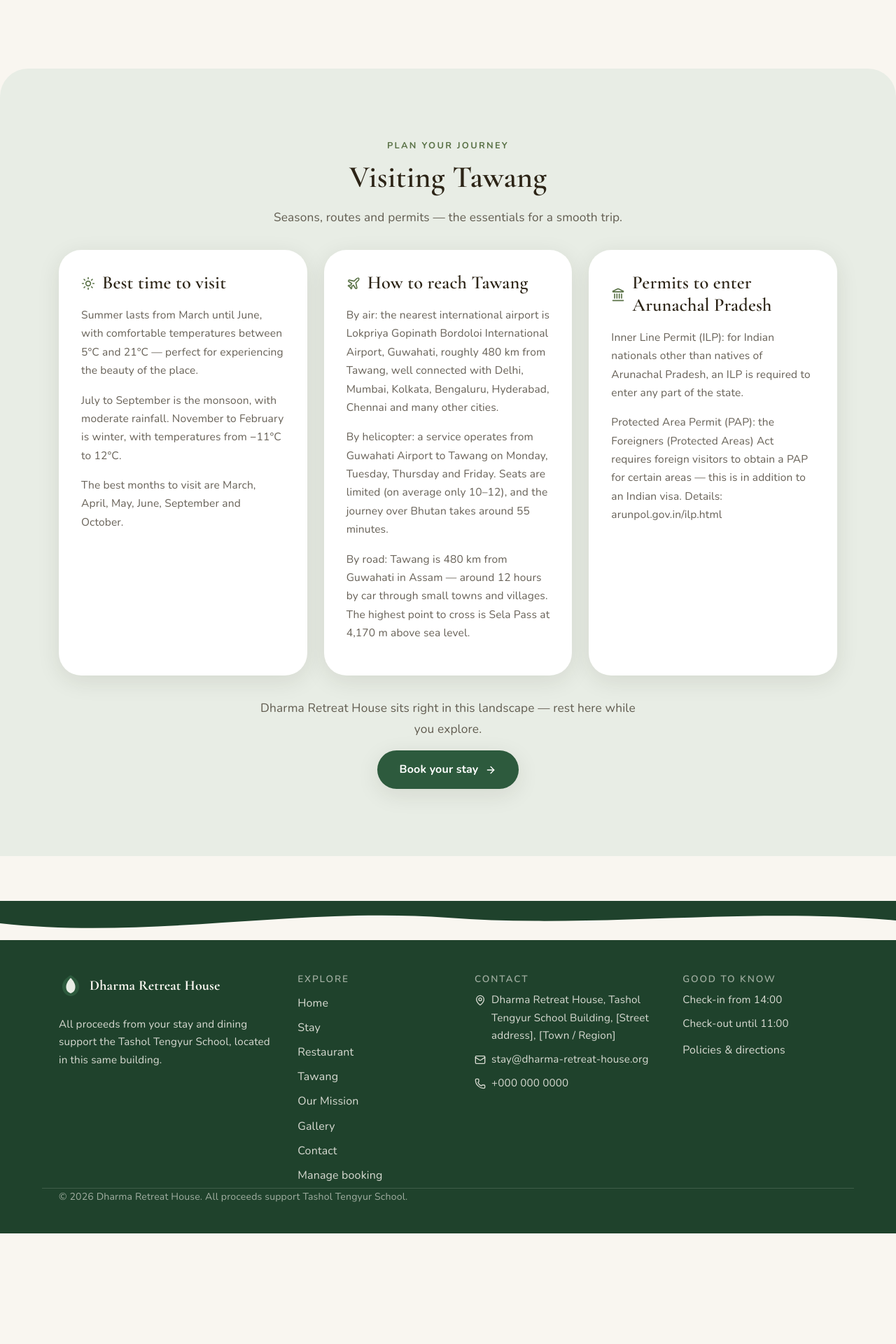
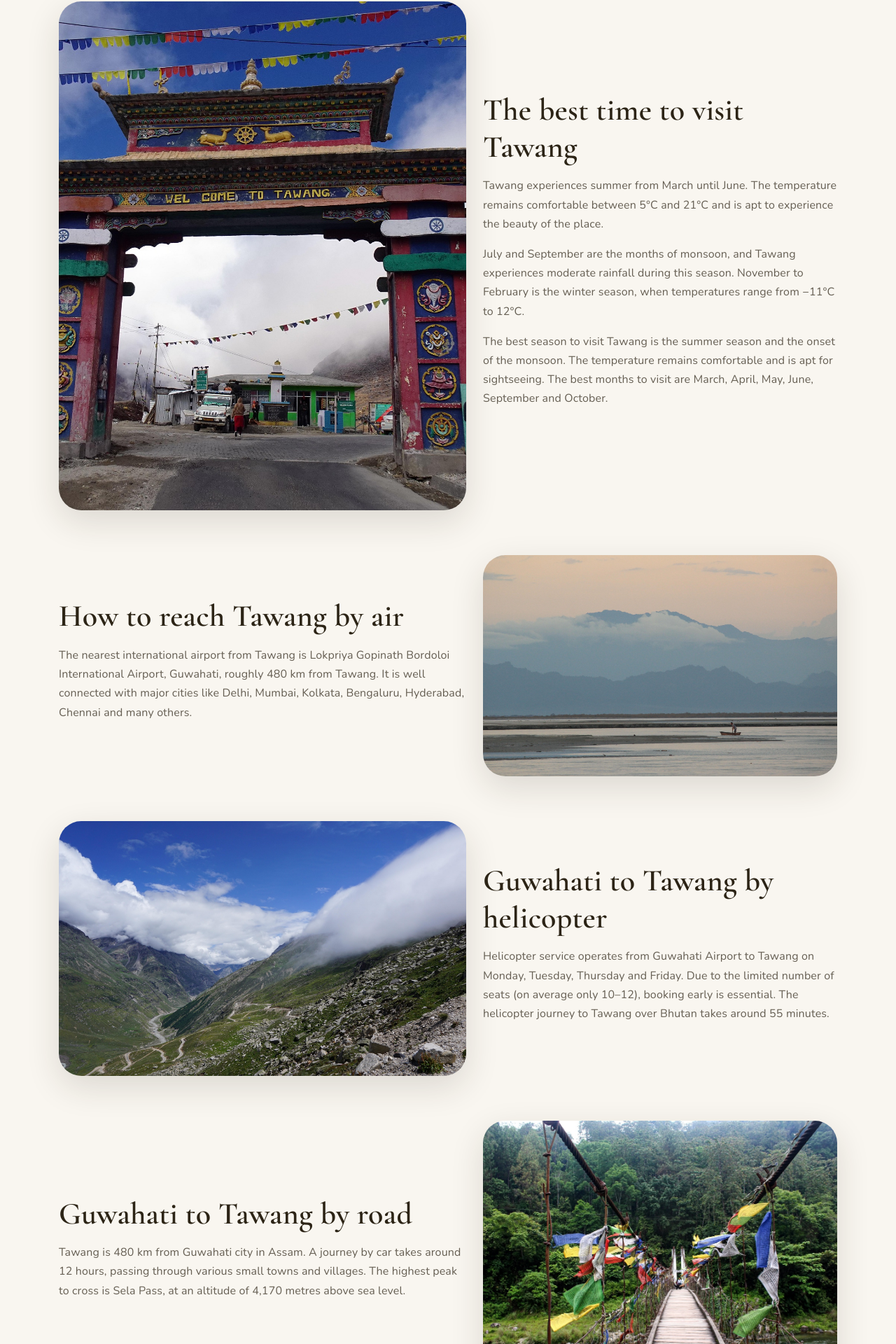
Before and after one commit to borsokman/dharma-retreat-house, a React (Vite) app: page /tawang in a window 1280 px wide. Shown: the part 2535-4455 px from the top of the page at 70% size. Before the commit the page ends 4297 px from the top, so only its background shows below. Built offline with nearby package versions, Linux system fonts and the light colour scheme; no server answers.

Commit message:
Update Tawang page zig-zag flow

```diff
--- a/src/data/images.ts
+++ b/src/data/images.ts
@@ -16,6 +16,11 @@ export const images = {
     waterfall2: "/waterfall-tawang-2.jpg",
     alcove: "/tawang-alcove.jpg",
     lake: "/lake-tawang-3.jpg",
+    bridge: "/bridge-tawang-1.jpg",
+    selaRoad: "/tawang-4.jpg",
+    plainsDusk: "/tawang-5.jpg",
+    welcomeGate: "/tawang-8.jpg",
+    mountainLake: "/tawang-1.jpg",
   },
   rooms: {
     gardenDouble: PLACEHOLDER,
--- a/src/pages/TawangPage.tsx
+++ b/src/pages/TawangPage.tsx
@@ -1,11 +1,12 @@
 import { Link } from "react-router-dom";
-import { ArrowRight, Landmark, Plane, Sun } from "lucide-react";
+import { ArrowRight } from "lucide-react";
 import { images } from "../data/images";
 import "./TawangPage.css";
+
 /**
- * Content blocks rendered as a zig-zag: image right (text first) then image
- * left (text after). The image gets a height class that roughly matches the
- * length of its accompanying text so columns stay balanced.
+ * All Tawang content as alternating image/text blocks. imageSide controls the
+ * zig-zag on desktop; size sets the image height tier so taller text columns
+ * get taller images.
  */
 const blocks: {
   title: string;
@@ -49,34 +50,58 @@ const blocks: {
     imageSide: "right",
     size: "tall",
   },
-];
-
-const visitTips = [
   {
-    icon: Sun,
-    title: "Best time to visit",
-    body: [
-      "Summer lasts from March until June, with comfortable temperatures between 5°C and 21°C — perfect for experiencing the beauty of the place.",
-      "July to September is the monsoon, with moderate rainfall. November to February is winter, with temperatures from −11°C to 12°C.",
-      "The best months to visit are March, April, May, June, September and October.",
+    title: "The best time to visit Tawang",
+    paragraphs: [
+      "Tawang experiences summer from March until June. The temperature remains comfortable between 5°C and 21°C and is apt to experience the beauty of the place.",
+      "July and September are the months of monsoon, and Tawang experiences moderate rainfall during this season. November to February is the winter season, when temperatures range from −11°C to 12°C.",
+      "The best season to visit Tawang is the summer season and the onset of the monsoon. The temperature remains comfortable and is apt for sightseeing. The best months to visit are March, April, May, June, September and October.",
     ],
+    image: images.tawang.mountainLake,
+    alt: "A high-altitude mountain lake reflecting clouds and rocky peaks",
+    imageSide: "left",
+    size: "tall",
   },
   {
-    icon: Plane,
-    title: "How to reach Tawang",
-    body: [
-      "By air: the nearest international airport is Lokpriya Gopinath Bordoloi International Airport, Guwahati, roughly 480 km from Tawang, well connected with Delhi, Mumbai, Kolkata, Bengaluru, Hyderabad, Chennai and many other cities.",
-      "By helicopter: a service operates from Guwahati Airport to Tawang on Monday, Tuesday, Thursday and Friday. Seats are limited (on average only 10–12), and the journey over Bhutan takes around 55 minutes.",
-      "By road: Tawang is 480 km from Guwahati in Assam — around 12 hours by car through small towns and villages. The highest point to cross is Sela Pass at 4,170 m above sea level.",
+    title: "How to reach Tawang by air",
+    paragraphs: [
+      "The nearest international airport from Tawang is Lokpriya Gopinath Bordoloi International Airport, Guwahati, roughly 480 km from Tawang. It is well connected with major cities like Delhi, Mumbai, Kolkata, Bengaluru, Hyderabad, Chennai and many others.",
     ],
+    image: images.tawang.plainsDusk,
+    alt: "Distant blue mountain ranges at dusk over a wide river plain",
+    imageSide: "right",
+    size: "short",
   },
   {
-    icon: Landmark,
+    title: "Guwahati to Tawang by helicopter",
+    paragraphs: [
+      "Helicopter service operates from Guwahati Airport to Tawang on Monday, Tuesday, Thursday and Friday. Due to the limited number of seats (on average only 10–12), booking early is essential. The helicopter journey to Tawang over Bhutan takes around 55 minutes.",
+    ],
+    image: images.tawang.selaRoad,
+    alt: "The winding road climbing toward Sela Pass under heavy clouds",
+    imageSide: "left",
+    size: "short",
+  },
+  {
+    title: "Guwahati to Tawang by road",
+    paragraphs: [
+      "Tawang is 480 km from Guwahati city in Assam. A journey by car takes around 12 hours, passing through various small towns and villages. The highest peak to cross is Sela Pass, at an altitude of 4,170 metres above sea level.",
+    ],
+    image: images.tawang.bridge,
+    alt: "A wooden suspension bridge decorated with colourful prayer flags over a river",
+    imageSide: "right",
+    size: "medium",
+  },
+  {
     title: "Permits to enter Arunachal Pradesh",
-    body: [
-      "Inner Line Permit (ILP): for Indian nationals other than natives of Arunachal Pradesh, an ILP is required to enter any part of the state.",
-      "Protected Area Permit (PAP): the Foreigners (Protected Areas) Act requires foreign visitors to obtain a PAP for certain areas — this is in addition to an Indian visa. Details: arunpol.gov.in/ilp.html",
+    paragraphs: [
+      "Inner Line Permit (ILP): for Indian nationals other than natives of Arunachal Pradesh, an Inner Line Permit is required for entering any part of Arunachal Pradesh.",
+      "Protected Area Permit (PAP): the Foreigners (Protected Areas) Act requires foreigners to obtain a Protected Area Permit to visit certain areas in India. This requirement is in addition to getting an Indian visa. Detailed information is available at arunpol.gov.in/ilp.html.",
     ],
+    image: images.tawang.welcomeGate,
+    alt: "The colourful 'Welcome to Tawang' gateway decorated with prayer flags",
+    imageSide: "left",
+    size: "medium",
   },
 ];
 
@@ -100,7 +125,7 @@ export default function TawangPage() {
         </div>
       </section>
 
-      <section className="section" aria-label="About Tawang">
+      <section className="section" aria-label="About Tawang and planning your visit">
         <div className="container">
           {blocks.map((block) => (
             <article
@@ -118,31 +143,7 @@ export default function TawangPage() {
               </div>
             </article>
           ))}
-        </div>
-      </section>
-
-      <section className="section section--sage" aria-label="Planning your visit">
-        <div className="container">
-          <div className="section-head section-head--center">
-            <span className="eyebrow">Plan your journey</span>
-            <h2>Visiting Tawang</h2>
-            <p className="lede">
-              Seasons, routes and permits — the essentials for a smooth trip.
-            </p>
-          </div>
-          <div className="tawang-tips">
-            {visitTips.map((tip) => (
-              <article key={tip.title} className="card tawang-tip">
-                <h3>
-                  <tip.icon size={20} aria-hidden="true" /> {tip.title}
-                </h3>
-                {tip.body.map((p) => (
-                  <p key={p.slice(0, 24)}>{p}</p>
-                ))}
-              </article>
-            ))}
-          </div>
-          <div className="text-center mt-4">
+          <div className="text-center" style={{ marginTop: "var(--space-5)" }}>
             <p className="lede" style={{ maxWidth: 560, margin: "0 auto 16px" }}>
               Dharma Retreat House sits right in this landscape — rest here
               while you explore.
```
